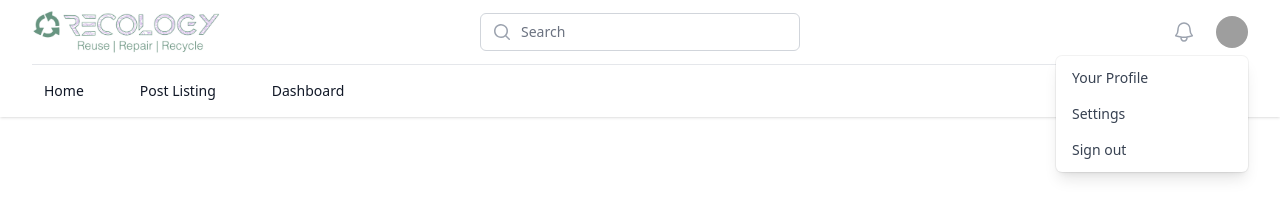
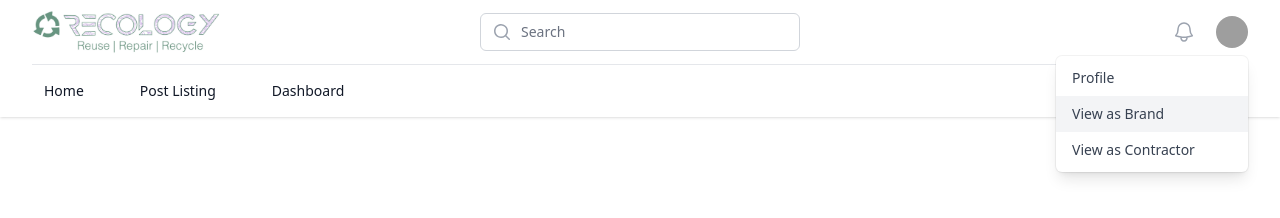
Before and after one commit to AllieDev/Startup-Weekend, a Vue app: page / in a window 1280 px wide. Both pictures are taken after a click on the button "Open user menu". Shown: the top 218 px of the page. Built offline with nearby package versions, Linux system fonts and the light colour scheme; grey boxes are pictures that could not be loaded.

Commit message:
Add user types

```diff
--- a/src/components/header/navbar.vue
+++ b/src/components/header/navbar.vue
@@ -7,7 +7,8 @@
         <div class="relative z-10 flex px-2 lg:px-0">
           <div class="flex flex-shrink-0 items-center">
             <img
-              class="block h-11 w-auto"
+              @click="navigate"
+              class="block h-11 w-auto custom-logo"
               src="../../assets/IMG_0631.jpg"
               alt="Your Company"
             />
@@ -79,18 +80,34 @@
               <MenuItems
                 class="absolute right-0 z-10 mt-2 w-48 origin-top-right rounded-md bg-white py-1 shadow-lg ring-1 ring-black ring-opacity-5 focus:outline-none"
               >
-                <MenuItem
-                  v-for="item in userNavigation"
-                  :key="item.name"
-                  v-slot="{ active }"
-                >
+                <MenuItem>
                   <a
-                    :href="item.href"
+                    href="/"
                     :class="[
-                      active ? 'bg-gray-100' : '',
-                      'block py-2 px-4 text-sm text-gray-700',
+                      isActive('profile') ? 'bg-gray-100' : '',
+                      'block py-2 px-4 text-sm text-gray-700'
                     ]"
-                    >{{ item.name }}</a
+                    >Profile</a
+                  >
+                </MenuItem>
+                <MenuItem>
+                  <span
+                    :class="[
+                      isActive('brand') ? 'bg-gray-100' : '',
+                      'block py-2 px-4 text-sm text-gray-700'
+                    ]"
+                    @click="changeProfileType('brand')"
+                    >View as Brand</span
+                  >
+                </MenuItem>
+                <MenuItem>
+                  <span
+                    :class="[
+                      isActive('contractor') ? 'bg-gray-100' : '',
+                      'block py-2 px-4 text-sm text-gray-700'
+                    ]"
+                    @click="changeProfileType('contractor')"
+                    >View as Contractor</span
                   >
                 </MenuItem>
               </MenuItems>
@@ -107,7 +124,7 @@
             item.current
               ? 'bg-gray-100 text-gray-900'
               : 'text-gray-900 hover:bg-gray-50 hover:text-gray-900',
-            'rounded-md py-2 px-3 inline-flex items-center text-sm font-medium',
+            'rounded-md py-2 px-3 inline-flex items-center text-sm font-medium'
           ]"
           :aria-current="item.current ? 'page' : undefined"
           >{{ item.name }}</router-link
@@ -126,7 +143,7 @@
             item.current
               ? 'bg-gray-100 text-gray-900'
               : 'text-gray-900 hover:bg-gray-50 hover:text-gray-900',
-            'block rounded-md py-2 px-3 text-base font-medium',
+            'block rounded-md py-2 px-3 text-base font-medium'
           ]"
           :aria-current="item.current ? 'page' : undefined"
           >{{ item.name }}</DisclosureButton
@@ -155,12 +172,22 @@
         </div>
         <div class="mt-3 space-y-1 px-2">
           <DisclosureButton
-            v-for="item in userNavigation"
-            :key="item.name"
             as="a"
-            :href="item.href"
+            href="/"
             class="block rounded-md py-2 px-3 text-base font-medium text-gray-500 hover:bg-gray-50 hover:text-gray-900"
-            >{{ item.name }}</DisclosureButton
+            >Profile</DisclosureButton
+          >
+          <DisclosureButton
+            as="span"
+            class="block rounded-md py-2 px-3 text-base font-medium text-gray-500 hover:bg-gray-50 hover:text-gray-900"
+            @click="changeProfileType('brand')"
+            >View as Brand</DisclosureButton
+          >
+          <DisclosureButton
+            @click="changeProfileType('contractor')"
+            as="span"
+            class="block rounded-md py-2 px-3 text-base font-medium text-gray-500 hover:bg-gray-50 hover:text-gray-900"
+            >View as Contractor</DisclosureButton
           >
         </div>
       </div>
@@ -176,32 +203,28 @@ import {
   Menu,
   MenuButton,
   MenuItem,
-  MenuItems,
-} from "@headlessui/vue";
-import { MagnifyingGlassIcon } from "@heroicons/vue/20/solid";
-import { Bars3Icon, BellIcon, XMarkIcon } from "@heroicons/vue/24/outline";
+  MenuItems
+} from '@headlessui/vue'
+import { MagnifyingGlassIcon } from '@heroicons/vue/20/solid'
+import { Bars3Icon, BellIcon, XMarkIcon } from '@heroicons/vue/24/outline'
 
 export default {
   data() {
     return {
-      searchParam: "",
+      searchParam: '',
+      active: false,
       user: {
-        name: "Tom Cook",
-        email: "tom@example.com",
+        name: 'Tom Cook',
+        email: 'tom@example.com',
         imageUrl:
-          "https://images.unsplash.com/photo-1472099645785-5658abf4ff4e?ixlib=rb-1.2.1&ixid=eyJhcHBfaWQiOjEyMDd9&auto=format&fit=facearea&facepad=2&w=256&h=256&q=80",
+          'https://images.unsplash.com/photo-1472099645785-5658abf4ff4e?ixlib=rb-1.2.1&ixid=eyJhcHBfaWQiOjEyMDd9&auto=format&fit=facearea&facepad=2&w=256&h=256&q=80'
       },
       navigation: [
-        { name: "Home", href: "/" },
-        { name: "Post Listing", href: "/listing" },
-        { name: "Dashboard", href: "/dashboard" },
-      ],
-      userNavigation: [
-        { name: "Your Profile", href: "#" },
-        { name: "Settings", href: "#" },
-        { name: "Sign out", href: "#" },
-      ],
-    };
+        { name: 'Home', href: '/' },
+        { name: 'Post Listing', href: '/listing' },
+        { name: 'Dashboard', href: '/dashboard' }
+      ]
+    }
   },
   components: {
     Disclosure,
@@ -214,12 +237,27 @@ export default {
     MagnifyingGlassIcon,
     Bars3Icon,
     BellIcon,
-    XMarkIcon,
+    XMarkIcon
   },
   methods: {
+    isActive(brand) {
+      return brand == this.$store.state.user
+    },
     search() {
-      this.$store.commit("updateSearchParam", this.searchParam);
+      this.$store.commit('updateSearchParam', this.searchParam)
     },
-  },
-};
+    navigate() {
+      this.$router.push({ name: 'home' })
+    },
+    changeProfileType(profileType) {
+      this.$store.commit('setUserType', profileType)
+    }
+  }
+}
 </script>
+
+<style>
+.custom-logo {
+  cursor: pointer;
+}
+</style>
--- a/src/store/store.js
+++ b/src/store/store.js
@@ -3,6 +3,7 @@ import { selectedProducts } from '../data/dummy'
 const store = createStore({
   state() {
     return {
+      user: 'brand',
       counter: 0,
       products: [
         {
@@ -102,6 +103,9 @@ const store = createStore({
       ]
       state.selectedProduct.price = payload.options
       state.selectedProduct.categories = payload.categories
+    },
+    setUserType: (state, payload) => {
+      state.user = payload
     }
   },
   getters: {}
```
